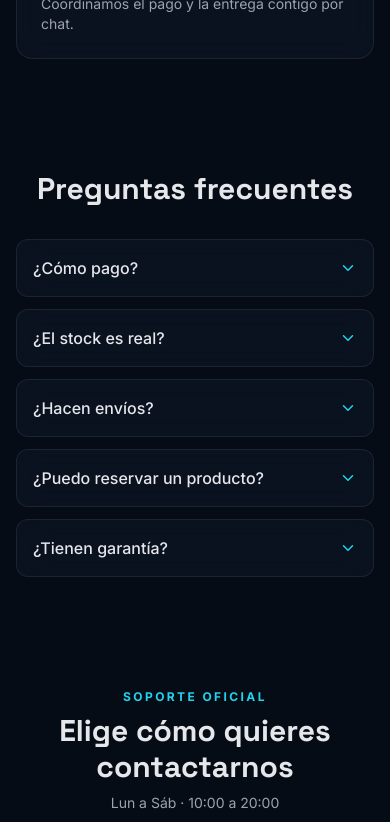
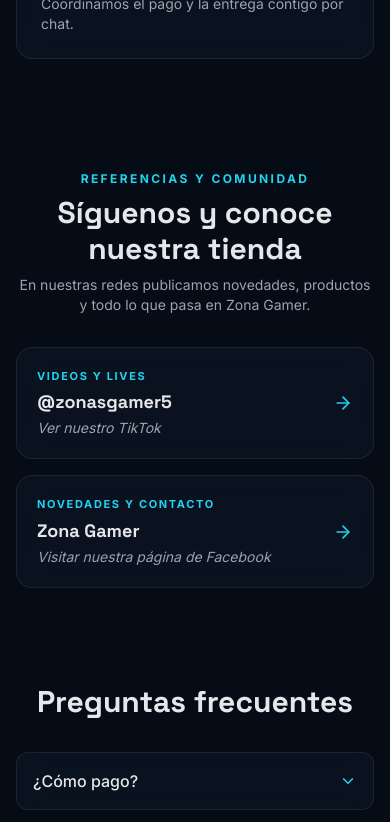
Before and after one commit to BladimirBLopez/zona-gamer, a Next.js app: page / in a window 390 px wide. Shown: the part 5440-6262 px from the top of the page. Built offline with nearby package versions, Linux system fonts and the light colour scheme.

Commit message:
feat: seccion de comunidad con TikTok y Facebook, redes en footer

```diff
--- a/app/page.js
+++ b/app/page.js
@@ -1,7 +1,7 @@
 import Header from '../components/Header';
 import Shop from '../components/Shop';
 import BottomNav from '../components/BottomNav';
-import { HowTo, Faq, Support, Footer, FloatingWhatsApp } from '../components/Sections';
+import { HowTo, Community, Faq, Support, Footer, FloatingWhatsApp } from '../components/Sections';
 
 export default function Home() {
   return (
@@ -9,6 +9,7 @@ export default function Home() {
       <Header />
       <Shop />
       <HowTo />
+      <Community />
       <Faq />
       <Support />
       <Footer />
--- a/components/Sections.js
+++ b/components/Sections.js
@@ -180,19 +180,43 @@ export function Support() {
             <ArrowRight size={20} className="text-emerald-400 transition group-hover:translate-x-1" />
           </a>
         </Reveal>
-        {socials.map(([name, url], i) => (
-          <Reveal key={name} delay={(i + 1) * 0.08}>
+      </div>
+    </section>
+  );
+}
+
+export function Community() {
+  const cards = [
+    { label: 'Videos y lives', name: '@zonasgamer5', cta: 'Ver nuestro TikTok', href: config.tiktok },
+    { label: 'Novedades y contacto', name: config.name, cta: 'Visitar nuestra página de Facebook', href: config.facebook },
+  ].filter((c) => c.href);
+
+  if (cards.length === 0) return null;
+
+  return (
+    <section id="comunidad" className="mx-auto max-w-4xl scroll-mt-24 px-4 py-12">
+      <Reveal>
+        <p className="text-center text-xs font-bold uppercase tracking-[0.2em] text-neon">Referencias y comunidad</p>
+        <h2 className="mt-2 text-center font-display text-3xl font-bold sm:text-4xl">Síguenos y conoce nuestra tienda</h2>
+        <p className="mx-auto mt-2 max-w-xl text-center text-sm text-gray-400">
+          En nuestras redes publicamos novedades, productos y todo lo que pasa en {config.name}.
+        </p>
+      </Reveal>
+      <div className="mt-8 grid gap-4 sm:grid-cols-2">
+        {cards.map((c, i) => (
+          <Reveal key={c.label} delay={i * 0.08} className="h-full">
             <a
-              href={url}
+              href={c.href}
               target="_blank"
               rel="noopener noreferrer"
-              className="glass group flex items-center justify-between gap-4 rounded-2xl p-5 transition hover:border-accent/50"
+              className="glass group flex h-full items-center justify-between gap-4 rounded-2xl p-5 transition hover:border-accent/50"
             >
               <span>
-                <span className="block font-display text-lg font-semibold">{name}</span>
-                <span className="block text-sm text-gray-400">Síguenos</span>
+                <span className="block text-[11px] font-bold uppercase tracking-[0.15em] text-neon">{c.label}</span>
+                <span className="mt-1 block font-display text-lg font-semibold">{c.name}</span>
+                <span className="mt-0.5 block text-sm italic text-gray-400">{c.cta}</span>
               </span>
-              <ArrowRight size={20} className="text-neon transition group-hover:translate-x-1" />
+              <ArrowRight size={20} className="shrink-0 text-neon transition group-hover:translate-x-1" />
             </a>
           </Reveal>
         ))}
--- a/data/config.js
+++ b/data/config.js
@@ -4,6 +4,6 @@ export const config = {
   city: 'Bolivia',
   schedule: 'Lun a Sáb · 10:00 a 20:00',
   instagram: '',
-  facebook: '',
-  tiktok: '',
+  facebook: 'https://www.facebook.com/share/19YFhPD9xS/',
+  tiktok: 'https://www.tiktok.com/@zonasgamer5',
 };
```
